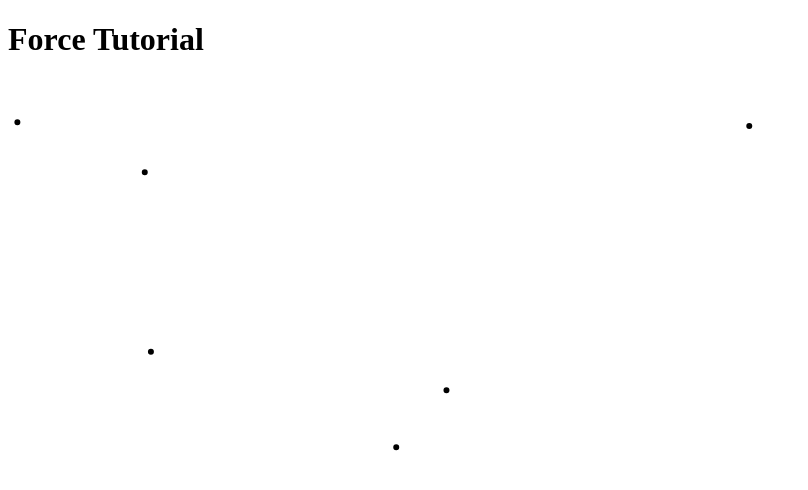
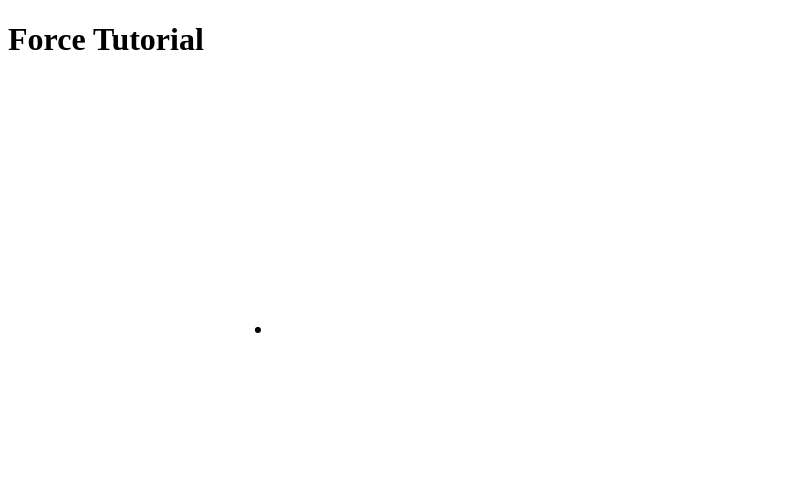
Before and after one commit to john-guerra/d3V4ForceTutorial, a plain HTML site: page index.html in a window 1280 px wide. Shown: the full height of the page, 0-808 px from the left. Drawn offline with nearby package versions, Linux system fonts and the light colour scheme.

Commit message:
Starting to use the force with a centering one

```diff
--- a/index.html
+++ b/index.html
@@ -7,7 +7,7 @@
 <body>
 
 <h1>Force Tutorial</h1>
-<canvas id="network" width="800" height="800"></canvas>
+<canvas id="network" width="500" height="500"></canvas>
 
 <script src="https://d3js.org/d3.v4.min.js"></script>
 
@@ -30,14 +30,15 @@ var canvas = d3.select("#network"),
   width = canvas.attr("width"),
   height = canvas.attr("height"),
   ctx = canvas.node().getContext("2d"),
-  r = 3;
+  r = 3,
+  simulation = d3.forceSimulation()
+    .force("x", d3.forceX(width/2))
+    .force("y", d3.forceY(height/2))
+    .on("tick", update);
 
 
-graph.nodes.forEach(function (d) {
-  d.x = Math.random()*width;
-  d.y = Math.random()*height;
-});
 
+simulation.nodes(graph.nodes);
 
 function update() {
   ctx.clearRect(0, 0, width, height);
```
